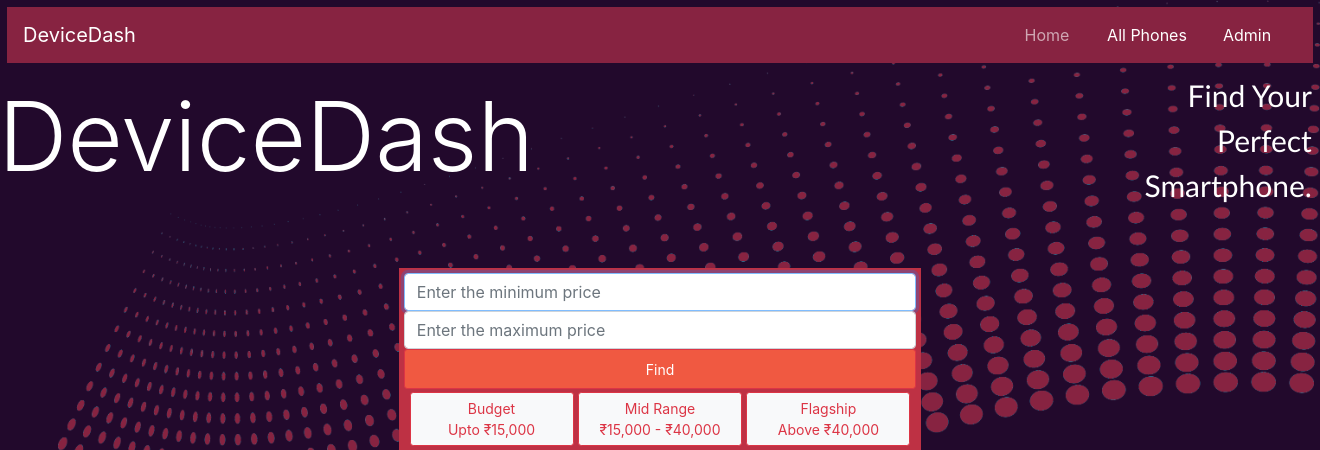
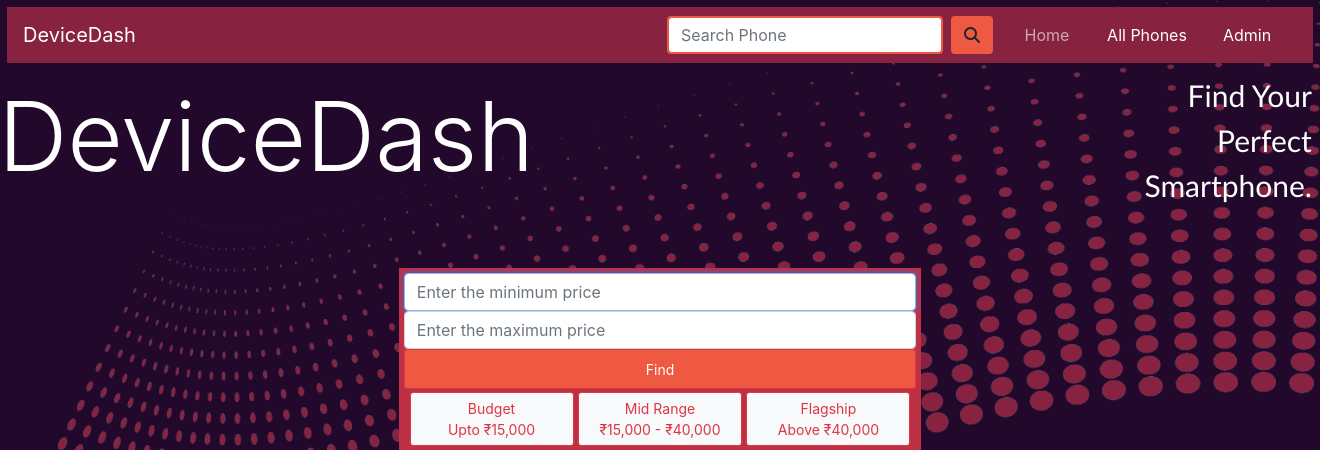
Before and after one commit to akshay-rajan/devicedash, a Django app: page / in a window 1320 px wide. Shown: the top 450 px of the page. Run offline with Django 4.2, Linux system fonts and the light colour scheme; some libraries are stand-ins or nearby versions.

Commit message:
Search Bar

```diff
--- a/tech/devicedash/static/devicedash/index.js
+++ b/tech/devicedash/static/devicedash/index.js
@@ -2,7 +2,7 @@ function setDefaults(option, min, max) {
     document.getElementById('min').value = min;
     document.getElementById('max').value = max;
 
-    document.forms[0].submit();
+    document.forms[1].submit();
 }
 
 function validateForm() {
--- a/tech/devicedash/static/devicedash/styles.css
+++ b/tech/devicedash/static/devicedash/styles.css
@@ -204,5 +204,18 @@ nav {
     display: inline;
 }
 
+.searchbar {
+    margin-right: 4px!important;
+}
+.searchbar button {
+    background-color: #F05941!important;
+}
+.searchbar input {
+    border: 2px solid #F05941!important;
+}
+.searchbar button:hover {
+    background-color: #bd2424!important;
+    border: 1px solid #F05941!important;
+}
 
 /* light: F05941, BE3144, 872341, 22092C: dark */
--- a/tech/devicedash/templates/devicedash/layout.html
+++ b/tech/devicedash/templates/devicedash/layout.html
@@ -5,6 +5,7 @@
         <title>{% block title %}DeviceDash{% endblock %}</title>
         <meta name="viewport" content="width=device-width, initial-scale=1">
         <link href="{% static 'devicedash/styles.css' %}" rel="stylesheet">
+        <script src="https://kit.fontawesome.com/4940d95365.js" crossorigin="anonymous"></script>
         <link rel="stylesheet" href="https://stackpath.bootstrapcdn.com/bootstrap/4.4.1/css/bootstrap.min.css" integrity="sha384-Vkoo8x4CGsO3+Hhxv8T/Q5PaXtkKtu6ug5TOeNV6gBiFeWPGFN9MuhOf23Q9Ifjh" crossorigin="anonymous">
         <link rel="icon" type="image/x-icon" href="{% static 'devicedash/favicon.jpg' %}">
         {% block style %}
@@ -34,7 +35,13 @@
             </button>
 
             <div class="collapse navbar-collapse d-flex align-items-center" id="navbarSupportedContent">
+
+
               <ul class="navbar-nav ml-auto">
+                <form class="form-inline my-2 my-lg-0 ml-auto searchbar" method="" action="">
+                  <input class="form-control mr-sm-2" type="search" placeholder="Search Phone" aria-label="Search">
+                  <button class="btn my-2 my-sm-0" type="submit"><i class="fas fa-search"></i></button>
+                </form>
                 <li class="nav-item">
                   <a class="nav-link active" href="{% url 'index' %}">Home</a>
                 </li>
--- a/tech/devicedash/views.py
+++ b/tech/devicedash/views.py
@@ -228,3 +228,9 @@ def all_phones(request):
     return render(request, "devicedash/all.html", {
         "phones": phones
     })
+
+
+def search(request):
+    """Search through devices by name or brand."""
+
+    pass
```
Also changed, not shown: README.md.
